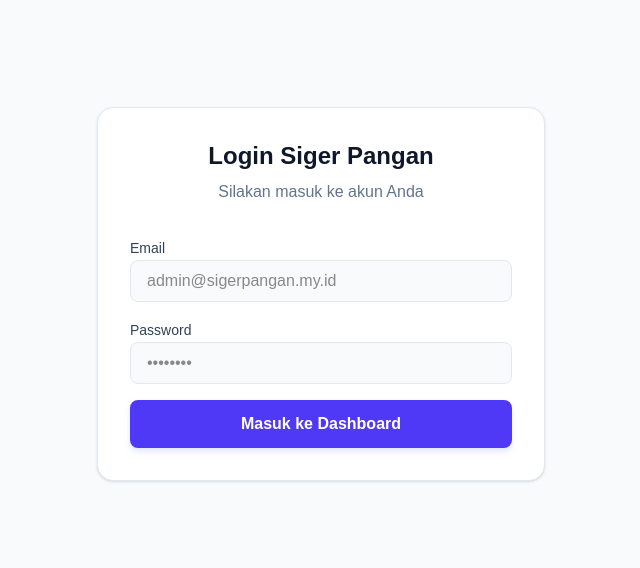
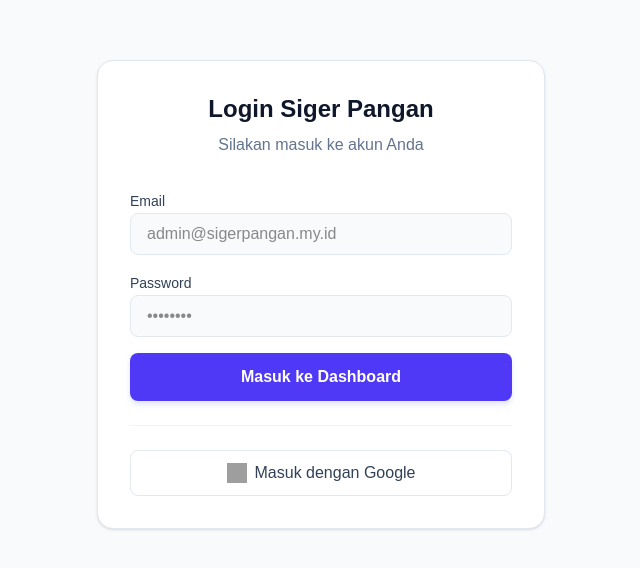
Before and after one commit to patpaw111/Siger-Pangan, a Next.js app in the folder apps/web-cms/: page /login in a window 1280 px wide. Shown: the part 106-674 px from the top of the page, without its empty margins (319-959 px from the left). Built offline with nearby package versions, Linux system fonts and the light colour scheme; grey boxes are pictures that could not be loaded.

Commit message:
feat(web-cms): add google login button to login page

```diff
--- a/apps/web-cms/src/app/login/page.tsx
+++ b/apps/web-cms/src/app/login/page.tsx
@@ -33,6 +33,16 @@
             Masuk ke Dashboard
           </button>
         </form>
+
+        <div className="mt-6 pt-6 border-t border-slate-100">
+          <button
+            type="button"
+            className="w-full py-2.5 bg-white border border-slate-200 hover:bg-slate-50 text-slate-700 font-medium rounded-lg transition-all flex items-center justify-center gap-2"
+          >
+            <img src="https://www.gstatic.com/images/branding/product/1x/googleg_48dp.png" alt="Google" className="w-5 h-5" />
+            Masuk dengan Google
+          </button>
+        </div>
       </div>
     </div>
   );
```
